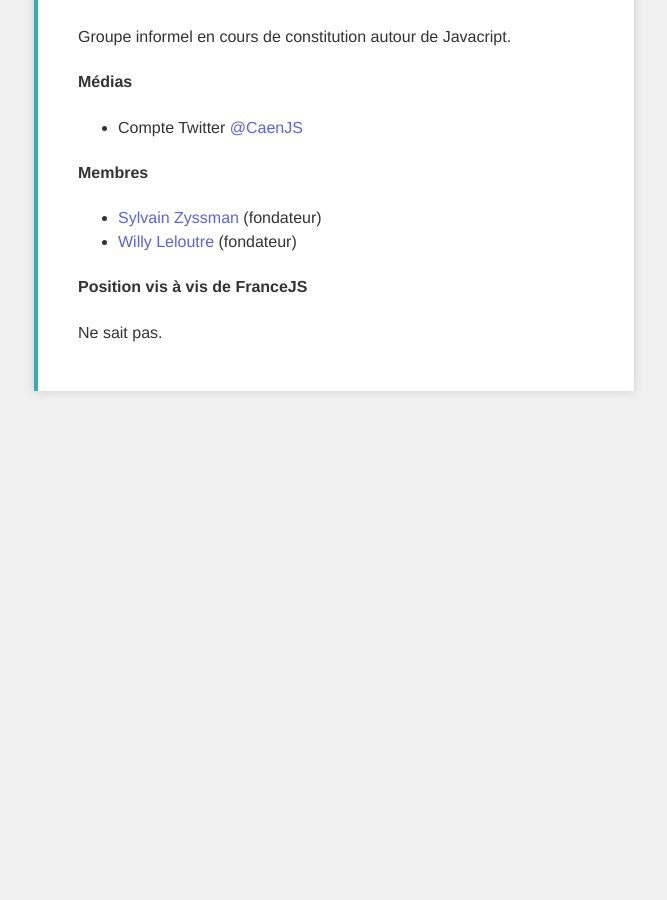
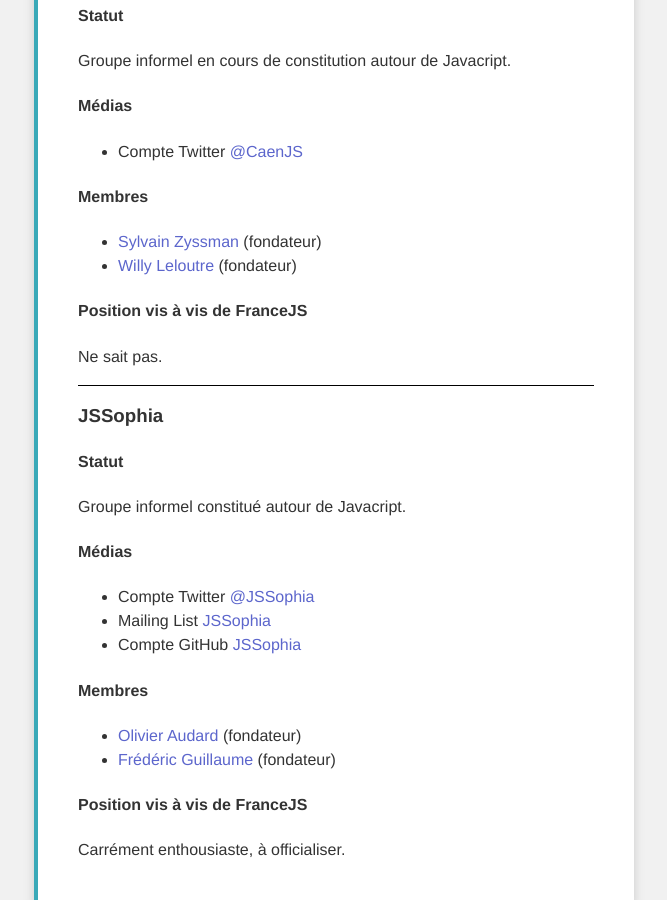
Before and after one commit to francejs/francejs.github.com, a Jekyll site: the page built from groupes.html, in a window 1280 px wide and 900 px high, scrolled down 4170 px. Shown: the whole window, without its empty margins (306-973 px from the left). Built offline with Jekyll 4.4.1, drawn with Linux system fonts in a browser that asks for light colours; before the commit the page ends 4569 px from its top, so only the background shows below that.

Commit message:
Ajout de JSSophia
Les principales infos associées à JSSophia.

```diff
--- a/groupes.html
+++ b/groupes.html
@@ -16,6 +16,7 @@
 		<li><a href="#NordJS" title="Naviguer vers la section">NordJS</a></li>
 		<li><a href="#MarseilleJS" title="Naviguer vers la section">MarseilleJS</a></li>
 		<li><a href="#CaenJS" title="Naviguer vers la section">CaenJS</a></li>
+		<li><a href="#JSSophia" title="Naviguer vers la section">JSSophia</a></li>
 	</ul>
 
   <hr />
@@ -170,4 +171,23 @@
 	</ul>
 	<h4>Position vis à vis de FranceJS</h4>
     <p>Ne sait pas.</p>
+
+  <hr />
+  <h3 id="JSSophia">JSSophia</h3>
+  <h4>Statut</h4>
+	<p>Groupe informel constitué autour de Javacript.</p>
+	<h4>Médias</h4>
+	<ul>
+		<li>Compte Twitter <a href="https://twitter.com/JSSophia" title="Voir le compte Twitter">@JSSophia</a></li>
+		<li>Mailing List <a href="http://groups.google.com/group/jssophia" title="Voir la Mailing List">JSSophia</a></li>
+		<li>Compte GitHub <a href="https://github.com/jssophia" title="Voir le compte GitHub">JSSophia</a></li>
+	</ul>
+	<h4>Membres</h4>
+	<ul>
+		<li><a href="https://twitter.com/_dhar" title="Voir son compte Twitter">Olivier Audard</a> (fondateur)</li>
+		<li><a href="https://twitter.com/fredguillaume">Frédéric Guillaume</a> (fondateur)</li>
+	</ul>
+	<h4>Position vis à vis de FranceJS</h4>
+    <p>Carrément enthousiaste, à officialiser.</p>
+
 </article>
```
